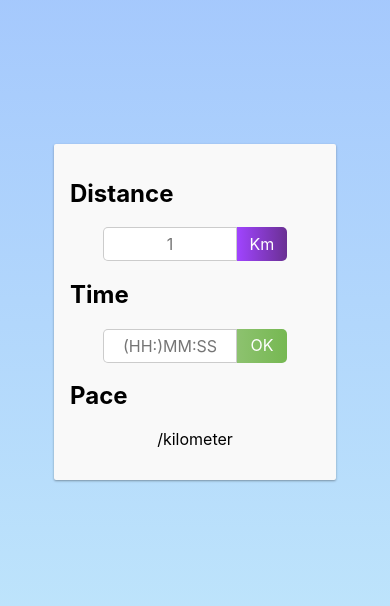
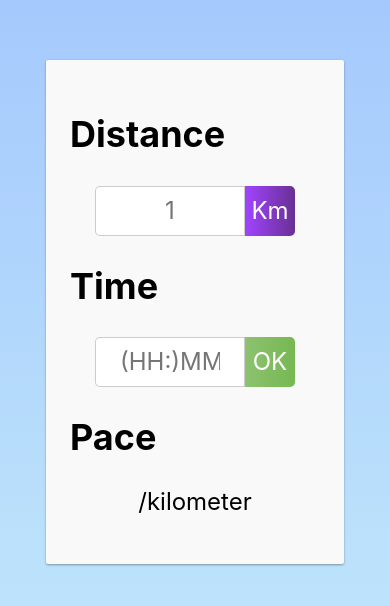
Before and after one commit to leo-generali/running-tool, a React (Create React App) app: page / in a window 390 px wide. Shown: the part 110-716 px from the top of the page. Built offline with nearby package versions, Linux system fonts and the light colour scheme.

Commit message:
Final styling changes: mobile first queries!

```diff
--- a/src/Components/App.js
+++ b/src/Components/App.js
@@ -1,7 +1,7 @@
-import React, { Component } from 'react';
-import { formatPace, formatTime, decimalRound } from '../helpers'
-import Result from './Result'
-import Calc from './Calc'
+import React, { Component } from "react";
+import { formatPace, formatTime, decimalRound } from "../helpers";
+import Result from "./Result";
+import Calc from "./Calc";
 
 class App extends Component {
   constructor(){
@@ -41,6 +41,8 @@ class App extends Component {
 
     const d = this.state.distance;
     const t = this.state.time;
+    //if there is not a number, in the distance form. String will not be updated
+    if(!d){return}
     const pace = t/d;
     const paceStr = formatPace(t,d);
 
--- a/src/Components/Calc.js
+++ b/src/Components/Calc.js
@@ -1,4 +1,4 @@
-import React, { Component } from 'react';
+import React, { Component } from "react";
 
 class Calc extends Component{
   render() {
--- a/src/Components/Result.js
+++ b/src/Components/Result.js
@@ -1,4 +1,4 @@
-import React, { Component } from 'react';
+import React, { Component } from "react";
 
 class Result extends Component {
   render() {
--- a/src/Styles/app.css
+++ b/src/Styles/app.css
@@ -15,7 +15,7 @@ html {
   background: linear-gradient(#a1c4fd, #c2e9fb);
   height: 100%;
 
-  font-size: 16px;
+  font-size: 24px;
 }
 
 #root {
@@ -86,3 +86,9 @@ input[type=number]::-webkit-outer-spin-button {
   -webkit-appearance: none;
   margin: 0;
 }
+
+@media (min-width: 600px) {
+  html{
+    font-size: 16px;
+  }
+}
```
